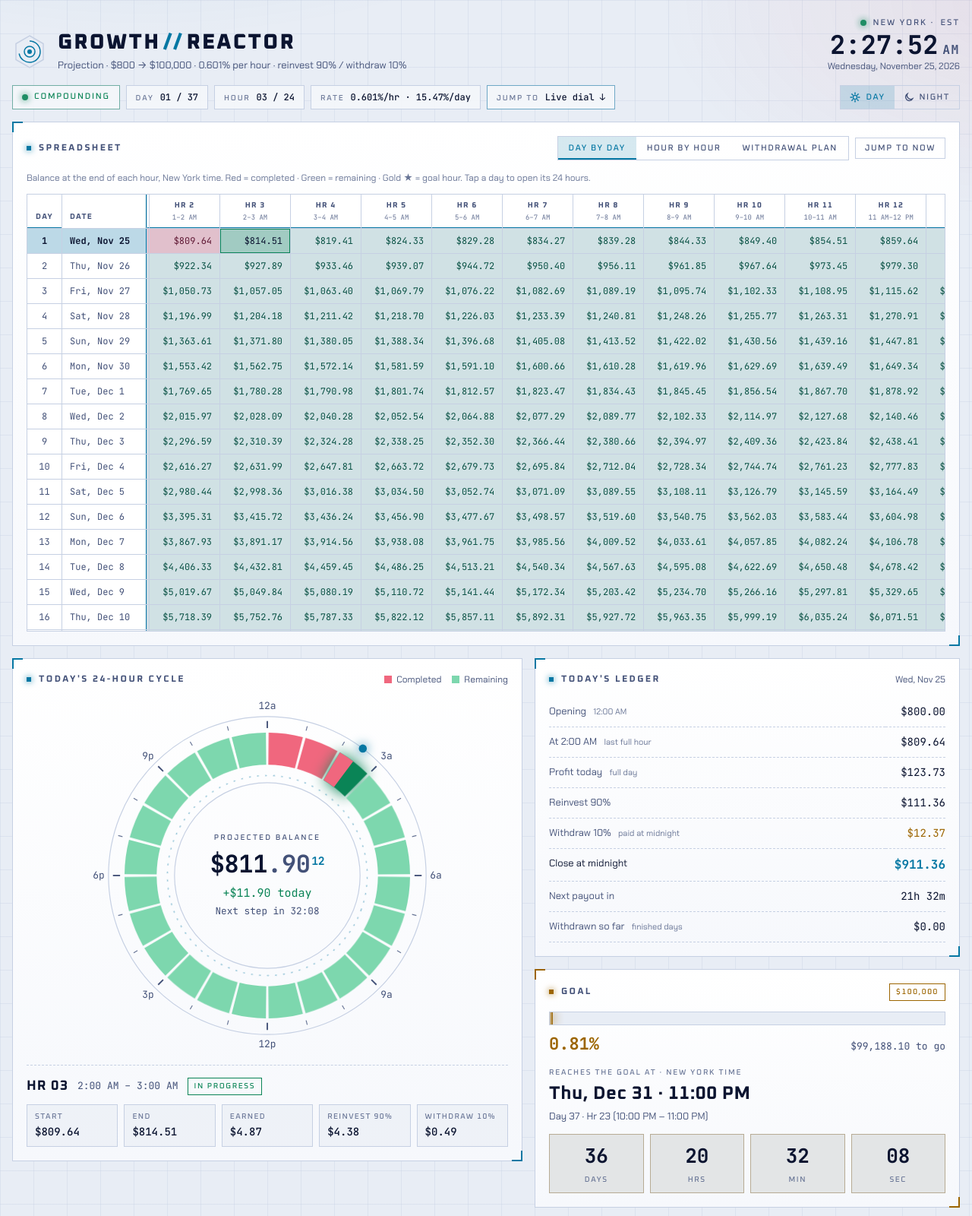
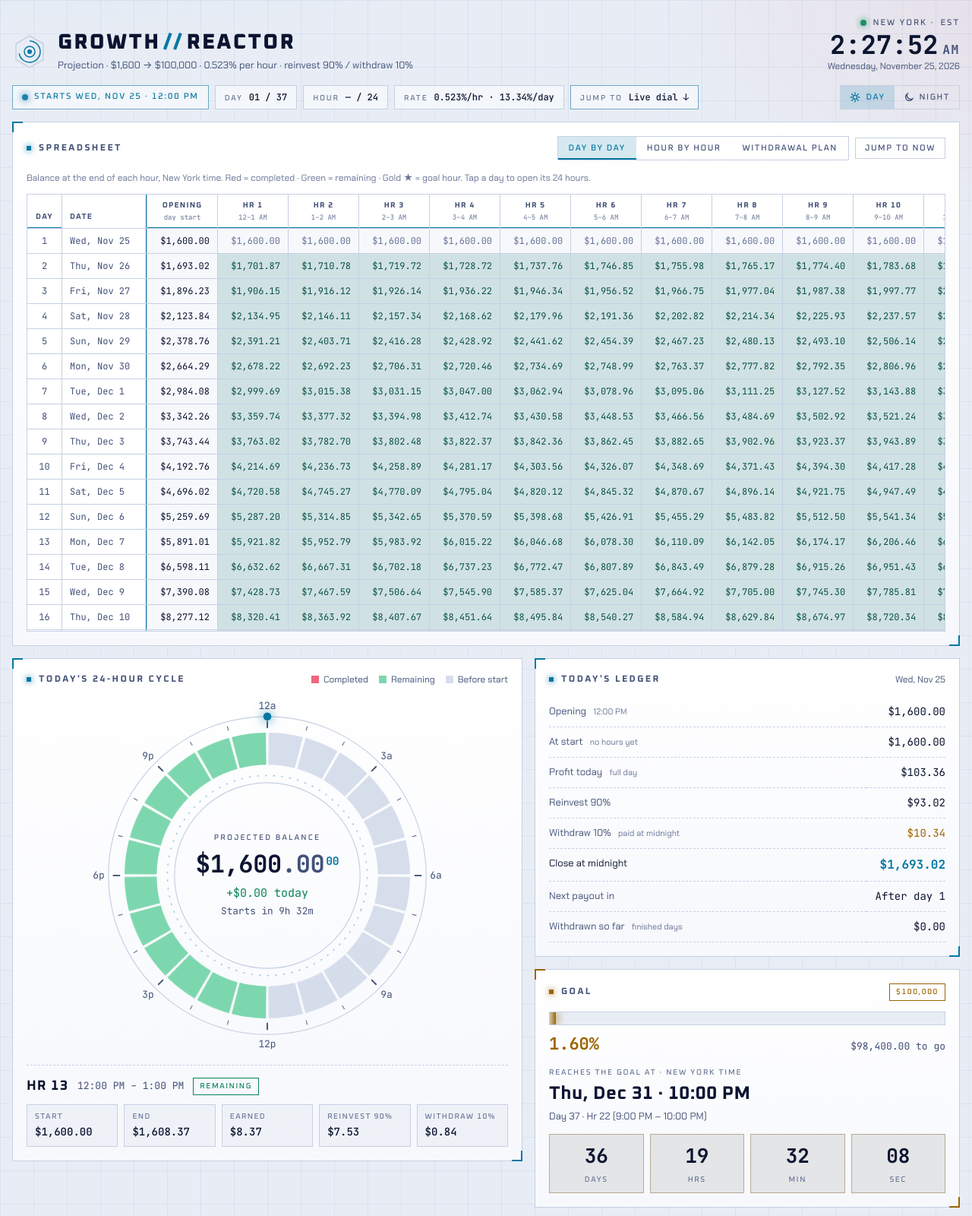
Before and after one commit to rramoliya005/growth-reactor, a plain HTML site: page GrowthReactorLedger100k.html in a window 1280 px wide. Shown: the top 1600 px of the page at 76% size. Drawn offline with Linux system fonts and the light colour scheme.

Commit message:
Update GrowthReactorLedger100k.html

```diff
--- a/GrowthReactorLedger100k.html
+++ b/GrowthReactorLedger100k.html
@@ -119,7 +119,7 @@ h2::before{content:"";width:6px;height:6px;background:var(--ion);box-shadow:0 0
 .goal h2::before{background:var(--gold);box-shadow:0 0 8px var(--gold)}
 .legend{display:flex;flex-wrap:wrap;gap:6px 14px;font-size:12px;color:var(--dim)}
 .legend i{display:inline-block;width:10px;height:10px;margin-right:6px;vertical-align:-1px}
-.sw-done{background:var(--done-fill)}.sw-left{background:var(--left-fill)}.sw-gold{background:var(--gold)}
+.sw-done{background:var(--done-fill)}.sw-left{background:var(--left-fill)}.sw-gold{background:var(--gold)}.sw-off{background:color-mix(in srgb,var(--line) 70%,transparent)}
 
 /* day / night switch */
 .mode{margin-left:auto}
@@ -152,6 +152,7 @@ h2::before{content:"";width:6px;height:6px;background:var(--ion);box-shadow:0 0
 .seg{cursor:pointer;transition:fill .4s}
 .seg.done{fill:var(--done-fill)}
 .seg.left{fill:var(--left-fill)}
+.seg.off{fill:color-mix(in srgb,var(--line) 70%,transparent)}
 .seg.cur{fill:var(--left);filter:drop-shadow(0 0 8px var(--left))}
 .seg.sel{stroke:var(--ink);stroke-width:2}
 .seg:focus{outline:none}
@@ -166,7 +167,7 @@ h2::before{content:"";width:6px;height:6px;background:var(--ion);box-shadow:0 0
 .ro-hr{font-family:var(--f-display);font-weight:700;font-size:18px;letter-spacing:.06em}
 .ro-time{font-family:var(--f-data);color:var(--dim);font-size:13px}
 .pill{font-family:var(--f-display);font-size:10px;letter-spacing:.16em;text-transform:uppercase;padding:3px 8px;border:1px solid currentColor}
-.pill.done{color:var(--done)}.pill.cur{color:var(--left)}.pill.left{color:var(--left)}.pill.gold{color:var(--gold)}
+.pill.done{color:var(--done)}.pill.cur{color:var(--left)}.pill.left{color:var(--left)}.pill.gold{color:var(--gold)}.pill.off{color:var(--faint)}
 .linkish{margin-left:auto;background:none;border:1px solid var(--line);color:var(--ion);font:inherit;font-size:12px;padding:4px 10px;cursor:pointer}
 .kvs{display:grid;grid-template-columns:repeat(auto-fit,minmax(108px,1fr));gap:8px}
 .kv{display:grid;gap:2px;padding:8px 10px;background:color-mix(in srgb,var(--void) 55%,transparent);border:1px solid var(--line);min-width:0}
@@ -281,6 +282,8 @@ table.grid{border-collapse:separate;border-spacing:0;font-family:var(--f-data);f
 .grid td.c-left{background:color-mix(in srgb,var(--left) 11%,var(--void));color:color-mix(in srgb,var(--left) 55%,var(--ink))}
 .grid td.c-cur{background:color-mix(in srgb,var(--left) 32%,var(--void));color:var(--ink);box-shadow:inset 0 0 0 1px var(--left)}
 .grid td.c-gold{background:color-mix(in srgb,var(--gold) 34%,var(--void));color:var(--ink);font-weight:700;box-shadow:inset 0 0 0 2px var(--gold)}
+.grid td.c-off{color:var(--faint)}
+.grid tr.r-off td{color:var(--faint)}
 .grid tr.r-done td{background:color-mix(in srgb,var(--done) 16%,var(--void))}
 .grid tr.r-left td{background:color-mix(in srgb,var(--left) 8%,var(--void))}
 .grid tr.r-cur td{background:color-mix(in srgb,var(--left) 24%,var(--void))}
@@ -311,7 +314,7 @@ footer{color:var(--faint);font-size:12px;text-align:center;max-width:70ch;margin
       </svg>
       <div>
         <h1>Growth<span>//</span>Reactor</h1>
-        <p class="sub" id="sub">Projection · $800 → $100,000 · 0.601% per hour · reinvest 90% / withdraw 10%</p>
+        <p class="sub" id="sub">Projection · $1,600 → $100,000 · 0.523% per hour · reinvest 90% / withdraw 10%</p>
       </div>
     </div>
     <div class="clock" aria-live="off">
@@ -325,7 +328,7 @@ footer{color:var(--faint);font-size:12px;text-align:center;max-width:70ch;margin
     <span class="chip state" id="chState" data-phase="live"><span class="dot pulse" aria-hidden="true"></span><span id="chStateTx">Compounding</span></span>
     <span class="chip"><em>Day</em><b id="chDay">01 / 37</b></span>
     <span class="chip"><em>Hour</em><b id="chHr">16 / 24</b></span>
-    <span class="chip"><em>Rate</em><b id="chRate">0.601%/hr · 15.47%/day</b></span>
+    <span class="chip"><em>Rate</em><b id="chRate">0.523%/hr · 13.34%/day</b></span>
     <a class="chip link" href="#reactor"><em>Jump to</em><b>Live dial ↓</b></a>
     <div class="seg-toggle mode" role="group" aria-label="Display mode">
       <button type="button" id="mDay" aria-pressed="false"><svg viewBox="0 0 16 16" aria-hidden="true"><circle cx="8" cy="8" r="3"/><path d="M8 1.2v1.9M8 12.9v1.9M1.2 8h1.9M12.9 8h1.9M3.2 3.2l1.3 1.3M11.5 11.5l1.3 1.3M3.2 12.8l1.3-1.3M11.5 4.5l1.3-1.3"/></svg>Day</button>
@@ -378,7 +381,7 @@ footer{color:var(--faint);font-size:12px;text-align:center;max-width:70ch;margin
     <div class="panel">
       <div class="ph">
         <h2>Today's 24-hour cycle</h2>
-        <span class="legend"><span><i class="sw-done"></i>Completed</span><span><i class="sw-left"></i>Remaining</span></span>
+        <span class="legend"><span><i class="sw-done"></i>Completed</span><span><i class="sw-left"></i>Remaining</span><span><i class="sw-off"></i>Before start</span></span>
       </div>
       <div class="dial">
         <svg id="dial" viewBox="0 0 400 400" role="group" aria-label="24 hours of today, midnight at the top"></svg>
@@ -396,12 +399,12 @@ footer{color:var(--faint);font-size:12px;text-align:center;max-width:70ch;margin
       <div class="panel ledger">
         <div class="ph"><h2>Today's ledger</h2><span class="legend" id="ledgerDate">Wed, Nov 25</span></div>
         <dl>
-          <dt>Opening <small>12:00 AM</small></dt><dd id="lgOpen">$800.00</dd>
-          <dt id="lgStepLabel">At 3:00 PM <small>last full hour</small></dt><dd id="lgStep">$800.00</dd>
-          <dt>Profit today <small>full day</small></dt><dd id="lgProfit">$123.73</dd>
-          <dt id="lgReLabel">Reinvest 90%</dt><dd id="lgRe">$111.36</dd>
-          <dt id="lgWdLabel">Withdraw 10% <small>paid at midnight</small></dt><dd class="wd" id="lgWd">$12.37</dd>
-          <dt class="em">Close at midnight</dt><dd class="em" id="lgClose">$911.36</dd>
+          <dt>Opening <small id="lgOpenAt">12:00 PM</small></dt><dd id="lgOpen">$1,600.00</dd>
+          <dt id="lgStepLabel">At 3:00 PM <small>last full hour</small></dt><dd id="lgStep">$1,600.00</dd>
+          <dt>Profit today <small>full day</small></dt><dd id="lgProfit">$103.36</dd>
+          <dt id="lgReLabel">Reinvest 90%</dt><dd id="lgRe">$93.02</dd>
+          <dt id="lgWdLabel">Withdraw 10% <small>paid at midnight</small></dt><dd class="wd" id="lgWd">$10.34</dd>
+          <dt class="em">Close at midnight</dt><dd class="em" id="lgClose">$1,693.02</dd>
           <dt>Next payout in</dt><dd id="lgNext">9h 00m</dd>
           <dt>Withdrawn so far <small>finished days</small></dt><dd id="lgTotal">$0.00</dd>
         </dl>
@@ -410,11 +413,11 @@ footer{color:var(--faint);font-size:12px;text-align:center;max-width:70ch;margin
       <div class="panel goal">
         <div class="ph"><h2>Goal</h2><span class="pill gold" id="goalTarget">$100,000</span></div>
         <div class="gauge" role="progressbar" aria-label="Progress to goal" aria-valuemin="0" aria-valuemax="100" id="gauge"><div class="gauge-fill" id="gaugeFill"></div></div>
-        <div class="gauge-row"><span class="pct" id="goalPct">0.80%</span><span class="togo" id="goalTo">$99,200.00 to go</span></div>
+        <div class="gauge-row"><span class="pct" id="goalPct">1.60%</span><span class="togo" id="goalTo">$98,400.00 to go</span></div>
         <div class="eta">
           <span class="lbl" id="goalEtaK">Reaches the goal at · New York time</span>
-          <span class="eta-v" id="goalEta">Thu, Dec 31 · 11:00 PM</span>
-          <span class="dimtext" id="goalWhich">Day 37 · Hr 23</span>
+          <span class="eta-v" id="goalEta">Thu, Dec 31 · 10:00 PM</span>
+          <span class="dimtext" id="goalWhich">Day 37 · Hr 22</span>
         </div>
         <div class="countdown" id="countdown">
           <div><b id="cdD">36</b><span>days</span></div>
@@ -455,11 +458,11 @@ footer{color:var(--faint);font-size:12px;text-align:center;max-width:70ch;margin
         <label for="pGoal">Goal ($)<input id="pGoal" type="number" min="1" step="any" inputmode="decimal"></label>
         <label for="pRate">Growth per hour (%)<input id="pRate" type="number" min="0" step="any" inputmode="decimal"></label>
         <label for="pWd">Withdraw share (%)<input id="pWd" type="number" min="0" max="100" step="any" inputmode="decimal"></label>
-        <label for="pStart">Starts 12:00 AM on<input id="pStart" type="date"></label>
+        <label for="pStart">Starts on (date &amp; time)<input id="pStart" type="datetime-local" step="3600"></label>
         <label for="pEnd">Ends 12:00 AM on<input id="pEnd" type="date"></label>
       </div>
       <p class="err" id="perr" role="alert"></p>
-      <p class="fine">Changes apply instantly and are saved in this browser only. Days run midnight to midnight, New York time.</p>
+      <p class="fine">Changes apply instantly and are saved in this browser only. Days run midnight to midnight, New York time; the first day begins at the start time.</p>
     </form>
   </section>
 
@@ -472,8 +475,8 @@ footer{color:var(--faint);font-size:12px;text-align:center;max-width:70ch;margin
 const $ = (id) => document.getElementById(id);
 const SVGNS = "http://www.w3.org/2000/svg";
 const HOUR = 36e5, DAY = 864e5;
-const DEF = { bal: 800, rate: 0.601, wd: 10, start: "2026-11-25", end: "2027-01-01", goal: 100000 };
-const KEY = "growth-reactor-ledger:params:v11";
+const DEF = { bal: 1600, rate: 0.523, wd: 10, start: "2026-11-25T12:00", end: "2027-01-01", goal: 100000 };
+const KEY = "growth-reactor-ledger:params:v13";
 
 let P = { ...DEF };
 try {
@@ -546,45 +549,55 @@ function nyNow() {
   return { ms, tz: t ? t.value : "ET" };
 }
 function parseDate(s) { const m = /^(\d{4})-(\d{2})-(\d{2})$/.exec(s || ""); return m ? Date.UTC(+m[1], +m[2] - 1, +m[3]) : NaN; }
+// Start = a date plus a whole start hour (New York time). "2026-11-25T12:00" → that day's midnight + 12 hours.
+function parseStart(s) {
+  const m = /^(\d{4})-(\d{2})-(\d{2})(?:T(\d{2}):(\d{2}))?/.exec(s || "");
+  if (!m) return null;
+  return { day: Date.UTC(+m[1], +m[2] - 1, +m[3]), hr: m[4] ? Math.min(23, +m[4]) : 0 };
+}
 
 /* ---------- model: same math as the spreadsheet ---------- */
 let M;
 function build() {
   const h = P.rate / 100, q = P.wd / 100;
   const g = Math.pow(1 + h, 24) - 1;
-  const s = parseDate(P.start), e = parseDate(P.end);
+  const st0 = parseStart(P.start) || { day: NaN, hr: 0 };
+  const s = st0.day, skip = st0.hr, e = parseDate(P.end);
   let D = Math.round((e - s) / DAY);
   if (!(D >= 1)) D = 1;
   if (D > 3660) D = 3660;
   const days = [];
   let open = P.bal;
   for (let i = 0; i < D; i++) {
-    const profit = open * g, w = profit * q, r = profit - w, close = open + r;
-    days.push({ i, date: s + i * DAY, open, profit, w, r, close });
+    const sk = i === 0 ? skip : 0; // first day only grows from the start hour to midnight
+    const profit = open * (Math.pow(1 + h, 24 - sk) - 1), w = profit * q, r = profit - w, close = open + r;
+    days.push({ i, date: s + i * DAY, skip: sk, open, profit, w, r, close });
     open = close;
   }
   let goal = null;
   for (const d of days) {
-    if (d.open * Math.pow(1 + h, 24) >= P.goal) {
+    if (d.open * Math.pow(1 + h, 24 - d.skip) >= P.goal) {
       let k = d.open >= P.goal ? 1 : Math.ceil(Math.log(P.goal / d.open) / Math.log(1 + h) - 1e-9);
-      k = Math.min(24, Math.max(1, k));
+      k = Math.min(24, d.skip + Math.max(1, k));
       goal = { day: d.i, hr: k, at: d.date + k * HOUR };
       break;
     }
   }
-  M = { h, q, g, s, D, days, goal };
+  M = { h, q, g, s, skip, t0: s + skip * HOUR, D, days, goal };
 }
+// Balance x hours after a day's midnight (no growth before the start hour on day 1).
+function balAt(d, x) { return d.open * Math.pow(1 + M.h, Math.max(0, x - d.skip)); }
 
 function state(now) {
   const rel = (now - M.s) / HOUR;
   let di, hf, phase;
-  if (rel < 0) { di = 0; hf = 0; phase = "pending"; }
+  if (now < M.t0) { di = 0; hf = 0; phase = "pending"; }
   else if (rel >= M.D * 24) { di = M.D - 1; hf = 24; phase = "done"; }
   else { di = Math.floor(rel / 24); hf = rel - di * 24; phase = "live"; }
   const d = M.days[di];
-  const live = d.open * Math.pow(1 + M.h, hf);
+  const live = balAt(d, hf);
   const j = Math.min(24, Math.floor(hf));
-  const stepped = d.open * Math.pow(1 + M.h, j);
+  const stepped = balAt(d, j);
   let withdrawn = 0;
   for (let i = 0; i < di; i++) withdrawn += M.days[i].w;
   if (phase === "done") withdrawn += d.w;
@@ -638,13 +651,14 @@ function buildDial() {
 }
 
 function hourStatus(st, k) {
+  if (k <= st.d.skip) return "off";
   if (st.phase === "done" || k <= st.j) return "done";
   if (st.phase === "live" && k === st.j + 1) return "cur";
   return "left";
 }
-const ST_LABEL = { done: "Completed", cur: "In progress", left: "Remaining" };
+const ST_LABEL = { done: "Completed", cur: "In progress", left: "Remaining", off: "Before start" };
 function hourInfo(d, k) {
-  const start = d.open * Math.pow(1 + M.h, k - 1), end = d.open * Math.pow(1 + M.h, k), earned = end - start;
+  const start = balAt(d, k - 1), end = balAt(d, k), earned = end - start;
   return { k, start, end, earned, re: earned * (1 - M.q), wd: earned * M.q, from: d.date + (k - 1) * HOUR, to: d.date + k * HOUR };
 }
 
@@ -666,7 +680,7 @@ function renderDial(st) {
 
 function renderReadout(st) {
   if (!st) return;
-  const k = hoverHr || selHr || (st.phase === "done" ? 24 : st.phase === "live" ? st.j + 1 : 1);
+  const k = hoverHr || selHr || (st.phase === "done" ? 24 : st.phase === "live" ? st.j + 1 : st.d.skip + 1);
   const h = hourInfo(st.d, k), s = hourStatus(st, k);
   const isGoal = M.goal && M.goal.day === st.di && M.goal.hr === k;
   const reTx = pctTx(100 - P.wd), wdTx = pctTx(P.wd);
@@ -692,7 +706,7 @@ function renderLive() {
   const now = Date.now() + offset;
   const st = lastSt, rel = (now - M.s) / HOUR;
   let hf = st.phase === "live" ? Math.min(24, Math.max(0, rel - st.di * 24)) : st.hf;
-  const v = st.d.open * Math.pow(1 + M.h, hf);
+  const v = balAt(st.d, hf);
   const s = usd.format(v);
   $("liveMain").textContent = s.slice(0, -3);
   $("liveCents").textContent = s.slice(-3);
@@ -722,12 +736,12 @@ function renderTop(st, tz) {
   $("chHr").textContent = st.phase === "live" ? `${pad(st.j + 1)} / 24` : st.phase === "done" ? "24 / 24" : "— / 24";
   $("chRate").textContent = `${pctTx(P.rate)}/hr · ${(M.g * 100).toFixed(2)}%/day`;
   const chs = $("chState"); chs.dataset.phase = st.phase;
-  $("chStateTx").textContent = st.phase === "live" ? "Compounding" : st.phase === "pending" ? `Starts ${fDay.format(M.s)}` : "Run complete";
+  $("chStateTx").textContent = st.phase === "live" ? "Compounding" : st.phase === "pending" ? `Starts ${fDay.format(M.t0)} · ${fT.format(M.t0)}` : "Run complete";
   let next;
   if (st.phase === "live") {
     const left = Math.max(0, Math.round((st.j + 1 - st.hf) * 3600));
     next = `Next step in ${pad(Math.floor(left / 60))}:${pad(left % 60)}`;
-  } else if (st.phase === "pending") next = `Starts in ${dur(M.s - st.now)}`;
+  } else if (st.phase === "pending") next = `Starts in ${dur(M.t0 - st.now)}`;
   else next = "All days complete";
   $("nextLine").textContent = next;
 }
@@ -735,6 +749,7 @@ function renderLedger(st) {
   const d = st.d;
   $("ledgerDate").textContent = fDay.format(d.date);
   $("lgOpen").textContent = usd.format(d.open);
+  $("lgOpenAt").textContent = fT.format(d.date + d.skip * HOUR);
   $("lgStepLabel").innerHTML = st.phase === "pending" ? "At start <small>no hours yet</small>" : `At ${fT.format(d.date + st.j * HOUR)} <small>last full hour</small>`;
   $("lgStep").textContent = usd.format(st.stepped);
   $("lgProfit").textContent = usd.format(d.profit);
@@ -822,7 +837,7 @@ function drawChart(st) {
   const box = $("chart");
   const W = Math.max(300, Math.round(box.clientWidth || 800)), H = W < 560 ? 230 : 300;
   const m = { l: 56, r: 14, t: 22, b: 28 }, iw = W - m.l - m.r, ih = H - m.t - m.b;
-  const pts = [[0, P.bal]].concat(M.days.map((d) => [d.i + 1, d.close]));
+  const pts = [[M.skip / 24, P.bal]].concat(M.days.map((d) => [d.i + 1, d.close]));
   const ys = pts.map((p) => p[1]);
   const maxY = Math.max(Math.max.apply(null, ys), P.goal), minY = Math.min.apply(null, ys);
   let y, ticks = [];
@@ -859,16 +874,21 @@ function drawChart(st) {
   }
 
   const nowT = Math.max(0, Math.min(M.D, st.rel / 24));
-  const i0 = Math.min(M.D - 1, Math.floor(nowT));
-  const y0v = pts[i0][1], y1v = pts[Math.min(pts.length - 1, i0 + 1)][1];
-  const nowV = y0v * Math.pow(y1v / y0v, nowT - i0);
+  let nowV = P.bal;
+  if (nowT > pts[0][0]) {
+    let a = 0;
+    while (a < pts.length - 2 && pts[a + 1][0] <= nowT) a++;
+    const b = Math.min(pts.length - 1, a + 1), span = pts[b][0] - pts[a][0];
+    const f = span > 0 ? Math.min(1, Math.max(0, (nowT - pts[a][0]) / span)) : 0;
+    nowV = pts[a][1] * Math.pow(pts[b][1] / pts[a][1], f);
+  }
   const P2 = (t, v) => `${x(t).toFixed(1)},${y(v).toFixed(1)}`;
   const past = pts.filter((p) => p[0] <= nowT).map((p) => P2(p[0], p[1]));
   past.push(P2(nowT, nowV));
   const future = [P2(nowT, nowV)].concat(pts.filter((p) => p[0] > nowT).map((p) => P2(p[0], p[1])));
   const base = (m.t + ih).toFixed(1);
   const all = pts.map((p) => P2(p[0], p[1]));
-  el("path", { d: `M${x(0).toFixed(1)},${base}L${all.join("L")}L${x(M.D).toFixed(1)},${base}Z`, class: "area", fill: "url(#gArea)" }, svg);
+  el("path", { d: `M${x(pts[0][0]).toFixed(1)},${base}L${all.join("L")}L${x(M.D).toFixed(1)},${base}Z`, class: "area", fill: "url(#gArea)" }, svg);
 
   const gy = y(P.goal).toFixed(1);
   el("line", { x1: m.l, x2: W - m.r, y1: gy, y2: gy, class: "goal-ln" }, svg);
@@ -906,8 +926,8 @@ function readForm() {
   if (!(v.goal > 0)) flag("goal", "Goal must be more than $0.");
   if (!(v.rate > 0 && v.rate < 100)) flag("rate", "Growth per hour must be between 0% and 100%.");
   if (!(v.wd >= 0 && v.wd <= 100)) flag("wd", "Withdraw share must be between 0% and 100%.");
-  const s = parseDate(v.start), e = parseDate(v.end);
-  if (isNaN(s)) flag("start", "Pick a start date.");
+  const ss = parseStart(v.start), s = ss ? ss.day : NaN, e = parseDate(v.end);
+  if (isNaN(s)) flag("start", "Pick a start date and time.");
   if (isNaN(e) || (!isNaN(s) && e <= s)) flag("end", "The end must be at least one day after the start.");
   else if (!isNaN(s) && (e - s) / DAY > 3650) flag("end", "Keep the range under 10 years.");
   for (const k in F) F[k].setAttribute("aria-invalid", bad[k] ? "true" : "false");
@@ -943,6 +963,7 @@ function slot(k) {
   return a.ap === b.ap ? `${a.n}–${b.n} ${b.ap}` : `${a.n} ${a.ap}–${b.n} ${b.ap}`;
 }
 function cellStatus(st, i, k) {
+  if (k <= M.days[i].skip) return "off";
   if (st.phase === "done" || (st.phase === "live" && i < st.di)) return "done";
   if (st.phase === "pending" || i > st.di) return "left";
   return hourStatus(st, k);
@@ -958,7 +979,7 @@ const selectedDay = (st) => Math.max(0, Math.min(M.D - 1, hDaySel === null ? st.
 
 function renderDaysTable(st) {
   let tp = 0, tw = 0, tr = 0;
-  let h = `<thead><tr><th class="sc1">Day</th><th class="sc2">Date</th><th>Opening<small>12:00 AM</small></th>`;
+  let h = `<thead><tr><th class="sc1">Day</th><th class="sc2">Date</th><th>Opening<small>day start</small></th>`;
   for (let k = 1; k <= 24; k++) h += `<th>Hr ${k}<small>${slot(k)}</small></th>`;
   h += `<th>Profit</th><th>Withdraw ${pctTx(P.wd)}</th><th>Reinvest ${pctTx(100 - P.wd)}</th><th>Close</th><th>Hrs done</th><th>Progress</th></tr></thead><tbody>`;
   for (const d of M.days) {
@@ -967,14 +988,14 @@ function renderDaysTable(st) {
     let row = `<tr class="click${ds === "cur" ? " today" : ""}" data-day="${i}" tabindex="0"><td class="sc1">${i + 1}</td><td class="sc2">${fDay.format(d.date)}</td><td class="x">${usd.format(d.open)}</td>`;
     for (let k = 1; k <= 24; k++) {
       const g = isGoalHr(i, k);
-      row += `<td class="c-${g ? "gold" : cellStatus(st, i, k)}">${g ? "★ " : ""}${usd.format(d.open * Math.pow(1 + M.h, k))}</td>`;
+      row += `<td class="c-${g ? "gold" : cellStatus(st, i, k)}">${g ? "★ " : ""}${usd.format(balAt(d, k))}</td>`;
     }
-    const hrs = ds === "done" ? 24 : ds === "cur" ? st.j : 0;
-    row += `<td class="x">${usd.format(d.profit)}</td><td class="x wd">${usd.format(d.w)}</td><td class="x">${usd.format(d.r)}</td><td class="x em">${usd.format(d.close)}</td><td class="x">${hrs} / 24</td><td class="x">${pctFmt(d.close / P.goal)}</td></tr>`;
+    const nh = 24 - d.skip, hrs = ds === "done" ? nh : ds === "cur" ? Math.max(0, st.j - d.skip) : 0;
+    row += `<td class="x">${usd.format(d.profit)}</td><td class="x wd">${usd.format(d.w)}</td><td class="x">${usd.format(d.r)}</td><td class="x em">${usd.format(d.close)}</td><td class="x">${hrs} / ${nh}</td><td class="x">${pctFmt(d.close / P.goal)}</td></tr>`;
     h += row;
   }
   const last = M.days[M.D - 1];
-  h += `</tbody><tfoot><tr><td class="sc1">Σ</td><td class="sc2">Total</td><td colspan="25" class="nil tl">${M.D} days · ${M.D * 24} hours</td><td>${usd.format(tp)}</td><td class="wd">${usd.format(tw)}</td><td>${usd.format(tr)}</td><td class="em">${usd.format(last.close)}</td><td colspan="2"></td></tr></tfoot>`;
+  h += `</tbody><tfoot><tr><td class="sc1">Σ</td><td class="sc2">Total</td><td colspan="25" class="nil tl">${M.D} days · ${M.D * 24 - M.skip} hours</td><td>${usd.format(tp)}</td><td class="wd">${usd.format(tw)}</td><td>${usd.format(tr)}</td><td class="em">${usd.format(last.close)}</td><td colspan="2"></td></tr></tfoot>`;
   return h;
 }
 
@@ -1013,9 +1034,10 @@ function renderHours(st) {
   } else {
     let tp = 0, tw = 0;
     for (const d of M.days) { tp += d.profit; tw += d.w; }
-    const doneHrs = st.phase === "done" ? M.D * 24 : st.phase === "pending" ? 0 : st.di * 24 + st.j;
+    const allHrs = M.D * 24 - M.skip;
+    const doneHrs = st.phase === "done" ? allHrs : st.phase === "pending" ? 0 : Math.max(0, st.di * 24 + st.j - M.skip);
     $("hSum").innerHTML = `<div class="kvs">` +
-      `<div class="kv"><span>Hours completed</span><b>${doneHrs} / ${M.D * 24}</b></div>` +
+      `<div class="kv"><span>Hours completed</span><b>${doneHrs} / ${allHrs}</b></div>` +
       `<div class="kv"><span>Total earned</span><b>${usd.format(tp)}</b></div>` +
       `<div class="kv"><span>Total withdrawn</span><b class="gold-t">${usd.format(tw)}</b></div>` +
       `<div class="kv"><span>Final close</span><b>${usd.format(M.days[M.D - 1].close)}</b></div></div>`;
```
